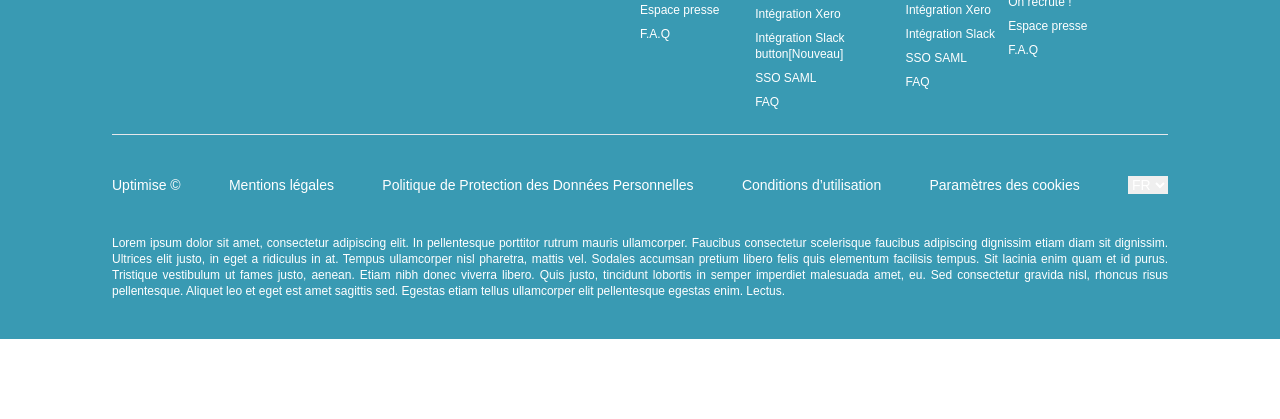
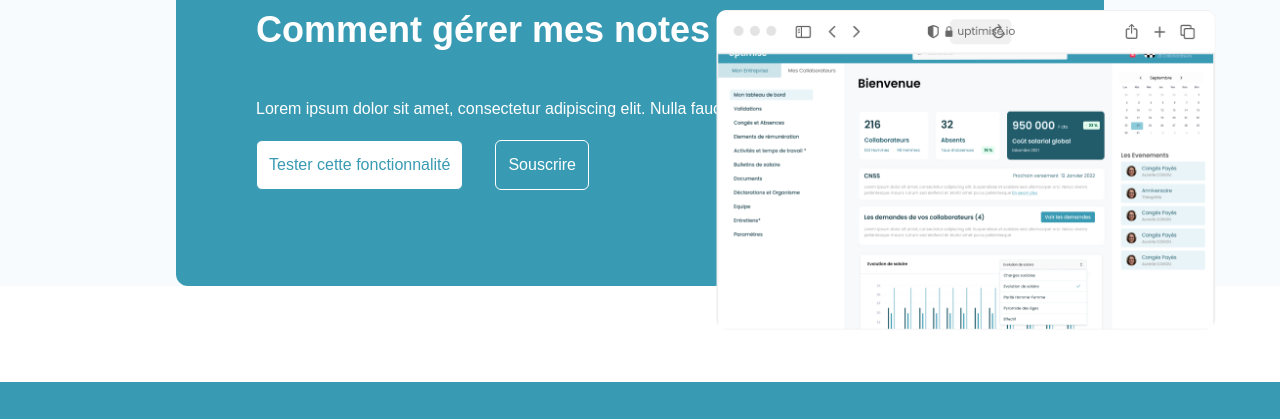
Before and after one commit to Enigmatik100/uptimiselandingpage, a website: page public/index.html in a window 1280 px wide. Shown: the part 4663-5082 px from the top of the page. Before the commit the page ends 5002 px from the top, so only its background shows below. Drawn offline with nearby package versions, Linux system fonts and the light colour scheme.

Commit message:
adding a new section

```diff
--- a/public/index.html
+++ b/public/index.html
@@ -481,7 +481,6 @@
                                 d="M27.14 18.76C25.6667 19.1933 24.54 20.0167 23.76 21.23C22.8933 22.3567 22.46 23.7433 22.46 25.39C22.46 27.47 23.11 29.16 24.41 30.46C25.71 31.76 27.3133 32.41 29.22 32.41C31.3 32.41 32.99 31.76 34.29 30.46C35.5033 29.0733 36.11 27.3833 36.11 25.39C36.11 24.35 36.0233 23.3533 35.85 22.4C35.59 21.36 35.1133 19.8867 34.42 17.98L28.96 0.0399944H22.72L27.14 18.76ZM5.04 18.76C3.56666 19.1933 2.44 20.0167 1.66 21.23C0.793332 22.3567 0.359999 23.7433 0.359999 25.39C0.359999 27.47 1.01 29.16 2.31 30.46C3.61 31.76 5.21333 32.41 7.12 32.41C9.2 32.41 10.89 31.76 12.19 30.46C13.4033 29.0733 14.01 27.3833 14.01 25.39C14.01 24.35 13.9233 23.3533 13.75 22.4C13.49 21.36 13.0133 19.8867 12.32 17.98L6.86 0.0399944H0.619999L5.04 18.76Z"
                                 fill="#ECF6F9" />
                         </svg>
-
                     </div>
                 </div>
             </div>
@@ -496,6 +495,30 @@
                 <button class="btn-primary">Demander une demo</button>
                 <button class="btn-light">Souscire</button>
             </div>
+        </div>
+    </section>
+
+    <section>
+        <div class="bg-[#F7FBFD] relative">
+            <div class="bg-primary my-24 mx-44 rounded-xl">
+                <div class="flex flex-col mx-20 py-24 text-white">
+                    <div class="flex flex-col justify-start space-y-5">
+                        <span class="font-Montserrat font-semibold text-4xl"> Comment gérer mes notes de frais?</span>
+                        <br>
+                        <span class="font-Montserrat font-normal text-base leading-[30px]">
+                            Lorem ipsum dolor sit amet, consectetur adipiscing elit. Nulla faucibus lorem nec est in
+                            lacus.
+                        </span>
+                    </div>
+                    <div class="flex space-x-8 mt-4">
+                        <button class="btn-light text-primary">Tester cette fonctionnalité</button>
+                        <button class="bg-primary p-3 rounded-md border-white border-[1px] border-solid">
+                            Souscrire
+                        </button>
+                    </div>
+                </div>
+            </div>
+            <div class="absolute  top-24 right-16"> <img src="./images/uptimise_screenshot2.png" alt="" class="w-[500px] h-[320px]" > </div>
         </div>
     </section>
 
```
Also changed, not shown: public/images/uptimise_screenshot2.png (added), public/styles.css.
